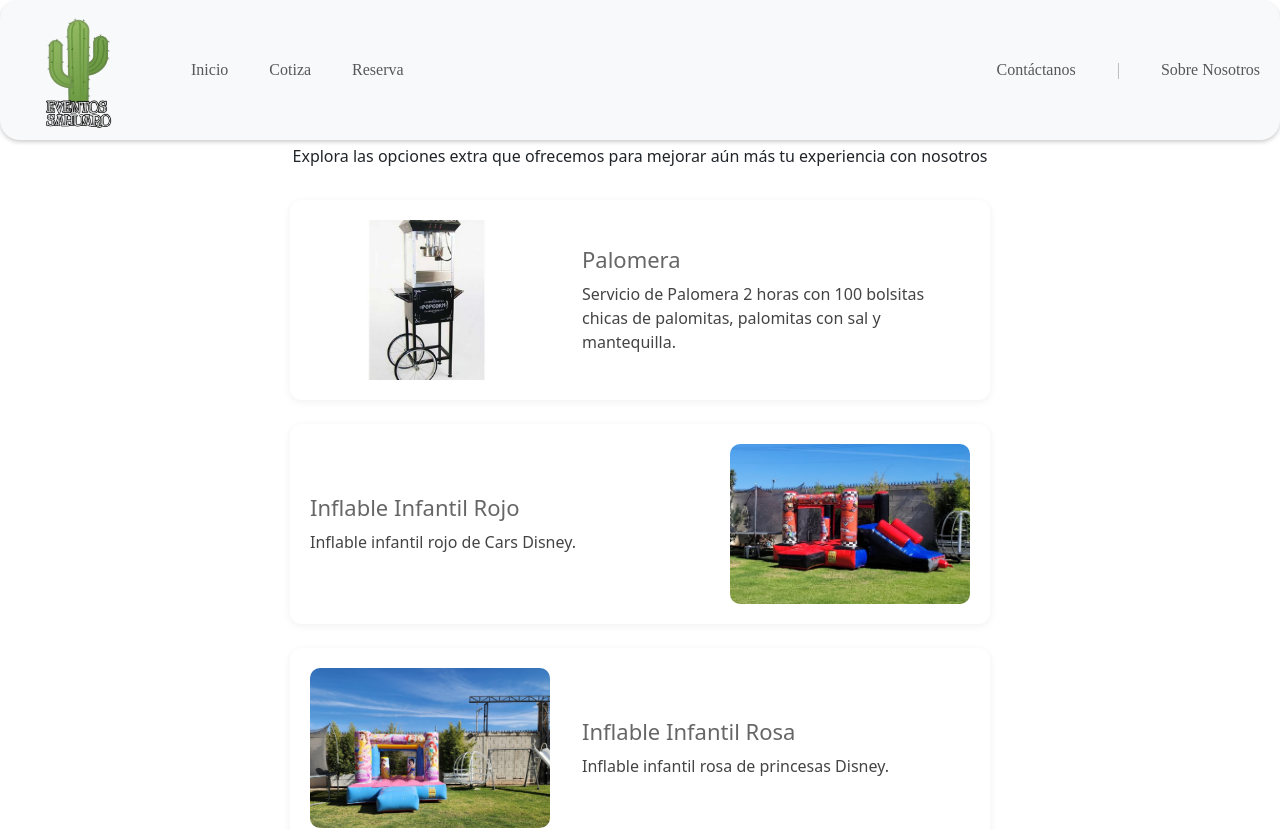
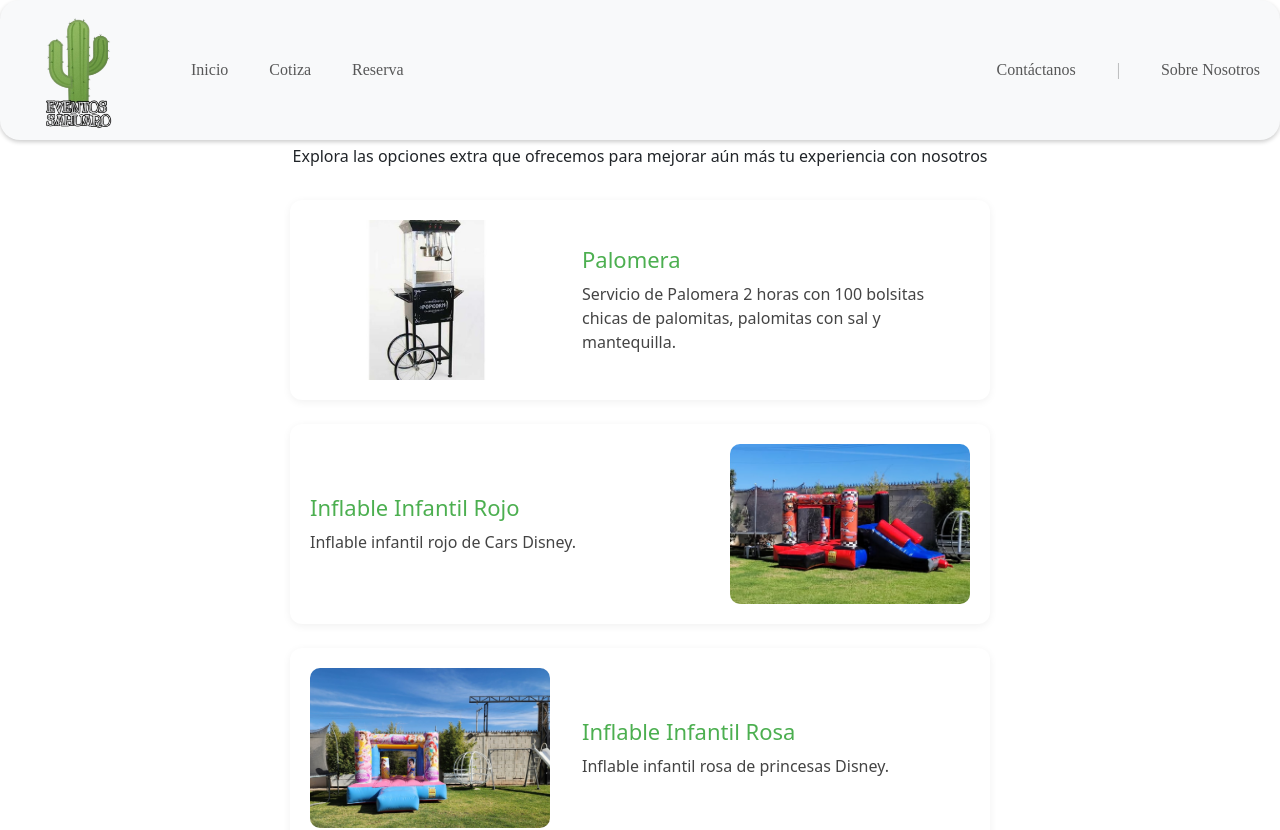
Before and after one commit to AngelStrg/Eventos_sahuaro, an Angular app: page /our-add-service in a window 1280 px wide. Shown: the top 830 px of the page. Built offline with nearby package versions, Linux system fonts and the light colour scheme.

Commit message:
mesopotamica
el Zaid sabía

```diff
--- a/src/app/components/our-add-service/our-add-service.component.css
+++ b/src/app/components/our-add-service/our-add-service.component.css
@@ -89,7 +89,7 @@ h3 svg {
   max-width: 95vw;
   padding: 20px;
   margin-bottom: 0;
-  color: #1e1e1e;
+  color: #222;
   transition: box-shadow 0.3s;
 }
 
@@ -107,6 +107,11 @@ h3 svg {
   background: #5b5b5b;
 }
 
+.service:hover {
+ transform: translateY(-6px) scale(1.02);
+  box-shadow: 0 12px 24px rgba(0, 128, 0, 0.2);
+  border-color: #6D9A45;
+}
 .service.reverse img {
   margin-right: 0;
   margin-left: 32px;
@@ -119,7 +124,7 @@ h3 svg {
 .service-text h4 {
   margin: 0 0 10px 0;
   font-size: 22px;
-  color: #666;
+  color: #4CAF50;
 }
 
 .service-text p {
```
